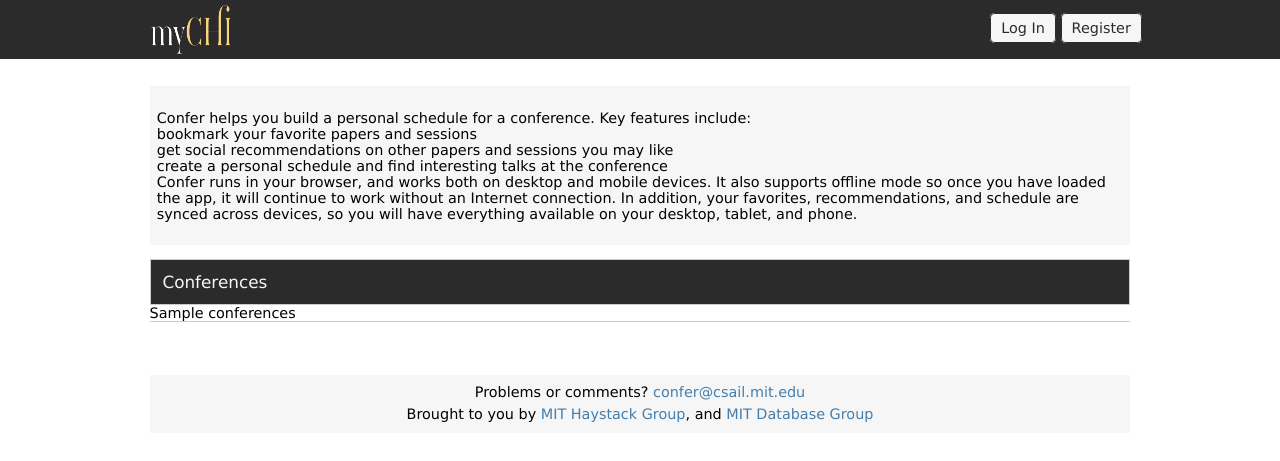
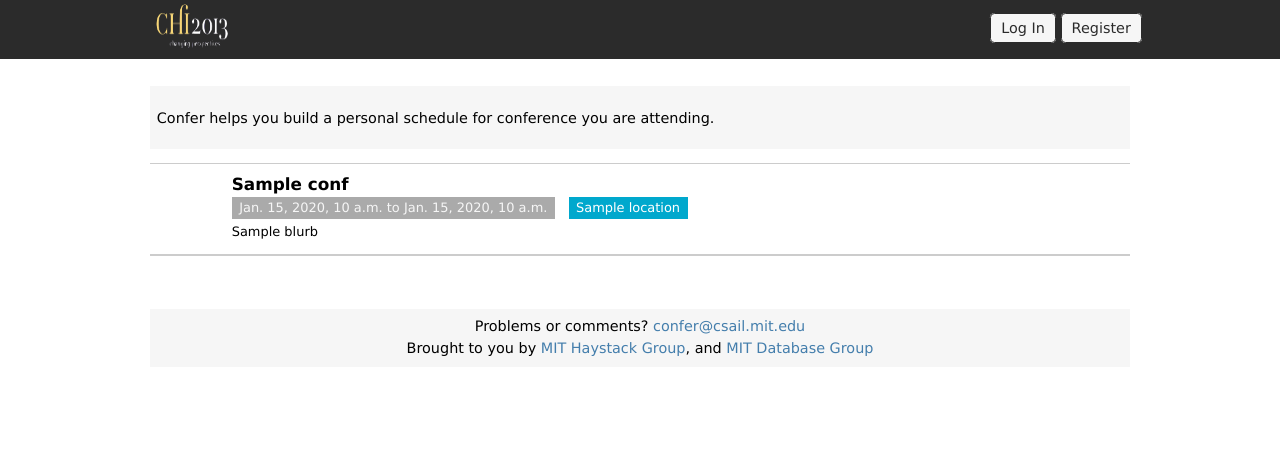
Before and after one commit to ywteh/confer, a Django app: template server/templates/home.html in a window 1280 px wide. Shown: the top 461 px of the page. Run offline with Django 3.2, Linux system fonts and the light colour scheme; the template is opened without the code that fills it: most values are stand-ins (such as "Sample title", 1, 10 or a date in 2020).

Commit message:
landing page

```diff
--- a/server/static/css/confer.css
+++ b/server/static/css/confer.css
@@ -852,6 +852,62 @@
 	margin:0;
 }
 
+.conference-container{
+  width:100%;
+  border-spacing: 0;
+  border-bottom:1px solid #ccc;
+  border-top:1px solid #ccc;
+  padding:0;
+  margin:0;
+}
+
+.conference-container td{
+  border-spacing: 0;
+  border-bottom:1px solid #ccc;
+}
+
+.conf-location{
+  display:inline-block;
+  vertical-align: top;
+  margin-top: 0.2em;
+  margin-right: 0.7em;
+  background-color: #00A8CD;
+  border: 1px solid #00A8CD;
+  color: #fff;
+  padding: 0.2em 0.5em;
+  /*height: 1.5em;*/
+  text-align: center;
+  font-size: 0.9em;
+}
+
+.conf-date{
+  display:inline-block;
+  vertical-align: top;
+  margin-top: 0.2em;
+  margin-right: 0.7em;
+  border: 1px solid #AAAAAA;
+  background-color: #AAAAAA;
+  color: #F6F6F6;
+  padding: 0.2em 0.5em;
+  /*height: 1.5em;*/
+  text-align: center;
+  font-size: 0.9em;
+}
+
+.subtitle{
+  margin: 0.4em 0 0 0;
+  font-weight: bold;
+  color: #999;
+}
+
+.abstract{
+  font-size: 0.9em;
+  margin: 0.4em 0 0 0;
+  /*max-height:3.8em;
+  overflow: hidden;*/
+}
+
+
 
 .recommended{
 	/*background-color: #f0f4f9 !important;*/
@@ -938,6 +994,14 @@
 	height: 1.6em;
   margin-bottom: -0.4em;
 
+}
+
+.cover-icon{
+  display:inline-block;
+  background-repeat: no-repeat;
+  background-size: 5em 3em;
+  width: 5em;
+  height: 3em;
 }
 
 
--- a/server/templates/home.html
+++ b/server/templates/home.html
@@ -12,24 +12,30 @@
 <div class="blurb">
 <br />
 <p>
-Confer helps you build a personal schedule for a conference.  Key features include:
-<ul>
-<li>bookmark your favorite papers and sessions</li>
-<li>get social recommendations on other papers and sessions you may like</li>
-<li>create a personal schedule and find interesting talks at the conference</li>
-</ul>
-</p>
-<p>
-Confer runs in your browser, and works both on desktop and mobile devices. It also supports offline mode so once you have loaded the app, it will continue to work without an Internet connection.  In addition, your favorites, recommendations, and schedule are synced across devices, so you will have everything available on your desktop, tablet, and phone.
+Confer helps you build a personal schedule for conference you are attending.
 </p>
 <br />
 </div>
 
 <div id="home">
-  <h3 class="collapsible-title collapsible" id="conf_toggle" data="conf_container">Conferences</h3>
 	<div id="conf_container">
-		<table id="conferences" class="paper-container">
-            {{conferences}}
+		<table id="conferences" class="conference-container">
+            {% for conf in conferences %}
+            <tr class="clickable">
+                <td class="metadata">
+                    <a href="/{{conf.unique_name}}/">
+                    <span class="cover-icon link" style="background-image:url(/static/conf/{{conf.unique_name}}/logo/cover.png);"></span>
+                    </a>
+                </td>
+                <td class="content">
+                <ul>
+                    <li><h3><span class="link"><a href="/{{conf.unique_name}}/">{{conf.title}}</a></span></h3></li>
+                    <li> <span class="conf-date">{{conf.start_date}} to {{conf.end_date}}</span> <span class="conf-location">{{conf.location}}</span></li>
+                    <li class="abstract">{{conf.blurb}}</li>
+                </ul>
+                </td>
+            </tr>
+            {% endfor %}
 		</table>
 	</div>
 <br />
```
Also changed, not shown: server/fixtures/initial_data.json (+10 -10 lines), server/static/conf/chi2013/logo/cover.png (added), server/static/conf/chi2013/logo/logo.png, server/static/conf/sigmod2013/logo/cover.png (added).
